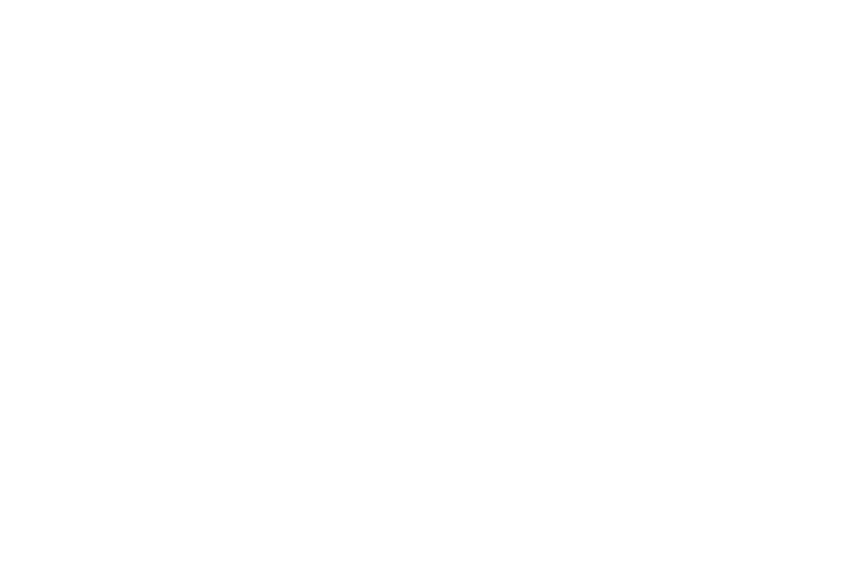
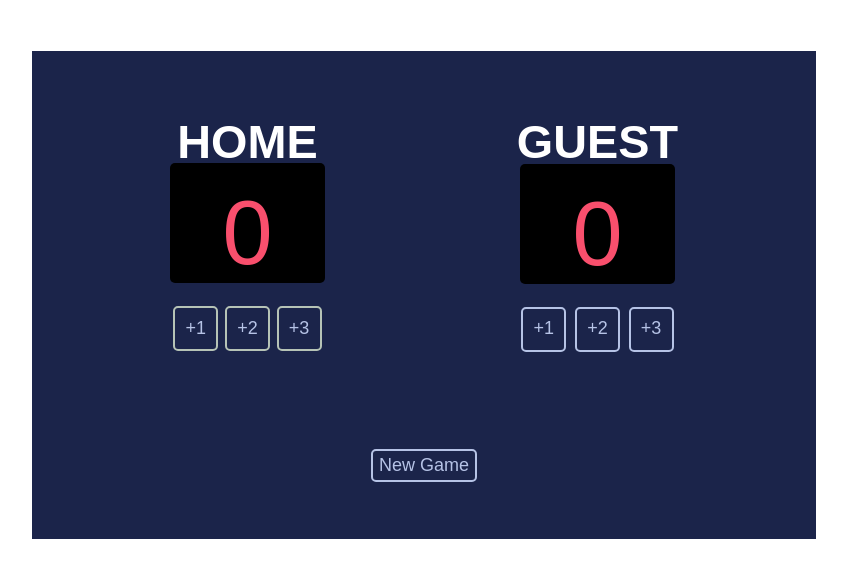
Before and after one commit to moshoodabdullahi/basketball-scoreboard, a website: page index.html in a window 1280 px wide. Shown: the whole page, without its empty margins (216-1063 px from the left). Drawn offline with Linux system fonts and the light colour scheme.

Commit message:
feat: Add basketball scoreboard project

```diff
--- a/css/index.css
+++ /dev/null
@@ -1,3 +0,0 @@
-/* Example of @import use
-This imports the `reset.css` file */
-@import url('./reset.css');
--- a/css/reset.css
+++ /dev/null
@@ -1 +0,0 @@
-/* Base styles */
--- /dev/null
+++ b/css/styles.css
@@ -0,0 +1,140 @@
+* {
+    margin: auto;
+    margin-top: 2%;
+    text-align: center;
+    padding: auto;
+}
+
+body {
+    margin: 0;
+    padding: 0;
+}
+
+.container {
+    background-color: #1B244A;
+    max-width: 700px;
+    max-height: 550px;
+    position: relative;
+    padding: 42px;
+}
+
+.row {
+    display: flex;
+    justify-content: space-around;
+}
+
+.home-heading {
+    font-family: sans-serif;
+    font-weight: 700;
+    font-size: 40px;
+    line-height: 36px;
+    color: white;
+    text-align: center;
+    margin-bottom: 20px;
+    padding-bottom: 32px;
+}
+
+.home-score {
+    width: 155px;
+    height: 120px;
+    background-color: #000;
+    border-radius: 5px;
+    margin-bottom: 20px;
+}
+
+#home-score-el {
+    font-family: sans-serif;
+    font-weight: 400;
+    font-size: 90px;
+    color: #f94f6d;
+    text-align: center;
+    line-height: 140px;
+}
+
+.home-addPoints {
+    display: flex;
+    justify-content: space-between;
+    margin-bottom: 15px;
+}
+
+.home-addPoints button {
+    font-family: sans-serif;
+    width: 45px;
+    height: 45px;
+    font-weight: 400;
+    font-size: 18px;
+    line-height: 27.81px;
+    text-align: center;
+    color: #b6c3e6;
+    border: 2px solid #b6c3b6;
+    border-radius: 5px;
+    background-color: #1B244A;
+    cursor: pointer;
+}
+
+.guest-heading {
+    font-family: sans-serif;
+    font-weight: 700;
+    font-size: 40px;
+    line-height: 36px;
+    color: white;
+    text-align: center;
+    margin-bottom: 20px;
+}
+
+.guest-score {
+    width: 155px;
+    height: 120px;
+    background-color: black;
+    border-radius: 5px;
+    margin-bottom: 20px;
+}
+
+#guest-score-el {
+    font-family: sans-serif;
+    font-weight: 400;
+    font-size: 90px;
+    color: #F94F6D;
+    text-align: center;
+    line-height: 140px;
+}
+
+.guest-addPoints {
+    display: flex;
+    justify-content: space-between;
+    margin-bottom: 15px;
+}
+
+.guest-addPoints button {
+    font-family: sans-serif;
+    width: 45px;
+    height: 45px;
+    font-weight: 400;
+    font-size: 18px;
+    line-height: 27.81px;
+    text-align: center;
+    color: #b6c3e6;
+    border: 2px solid #b6c3e6;
+    border-radius: 5px;
+    background-color: #1B244A;
+    cursor: pointer;
+}
+
+.container .row {
+    display: flex;
+    justify-content: space-around;
+}
+
+.resetGame button {
+    font-family: sans-serif;
+    font-weight: 400;
+    font-size: 18px;
+    line-height: 27.81px;
+    text-align: center;
+    color: #b6c3e6;
+    border: 2px solid #b6c3e6;
+    border-radius: 5px;
+    background-color: #1B244A;
+    margin-bottom: 15px;
+    cursor: pointer;
+}
--- a/index.html
+++ b/index.html
@@ -2,8 +2,56 @@
 <html lang="en">
   <head>
     <meta charset="UTF-8" />
+    <meta http-equiv="X-UA-Compatible" content="IE=edge" />
     <meta name="viewport" content="width=device-width, initial-scale=1.0" />
-    <title>Document</title>
+    <link rel="stylesheet" href="css/styles.css" />
+    <link
+      href="https://www.dafontfree.net/embed/Y3Vyc2VkLXRpbWVyLXVsaWwtcmVndWxhciZkYXRhLzE1MjYvYy8xNzA5ODcvQ3Vyc2VkVGltZXJVTGlMLnR0Zg"
+      rel="stylesheet"
+      type="text/styles.css"
+    />
+    <title>Basketball Scoreboard</title>
   </head>
-  <body></body>
+
+  <body>
+    <div class="container">
+      <div class="row">
+        <div class="home-heading">
+          <h3>HOME</h3>
+          <div class="home-score">
+            <h1 id="home-score-el">0</h1>
+          </div>
+          <div class="home-addPoints">
+            <button id="home-add1Points" onclick="homeAdd1Points()">+1</button>
+            <button id="home-add2Points" onclick="homeAdd2Points()">+2</button>
+            <button id="home-add3Points" onclick="homeAdd3Points()">+3</button>
+          </div>
+        </div>
+        <div class="guest-heading">
+          <h3>GUEST</h3>
+          <div class="guest-score">
+            <h1 id="guest-score-el">0</h1>
+          </div>
+          <div class="guest-addPoints">
+            <button id="guest-Add1Points" onclick="guestAdd1Points()">
+              +1
+            </button>
+            <button id="guest-Add2Points" onclick="guestAdd2Points()">
+              +2
+            </button>
+            <button id="guest-Add3Points" onclick="guestAdd3Points()">
+              +3
+            </button>
+          </div>
+        </div>
+      </div>
+
+      <div class="row">
+        <div class="resetGame">
+          <button id="newGameButton" onclick="newGame()">New Game</button>
+        </div>
+      </div>
+    </div>
+    <script src="js/script.js"></script>
+  </body>
 </html>
--- a/js/index.js
+++ /dev/null
@@ -1,6 +0,0 @@
-const startApp = () => {
-  const body = document.querySelector('body');
-  body.innerHTML = '<h2>JAVASCRIPT ENABLED</h2>';
-};
-
-startApp();
--- /dev/null
+++ b/js/script.js
@@ -0,0 +1,45 @@
+let homeScoreEl = document.getElementById("home-score-el");
+let guestScoreEl = document.getElementById("guest-score-el");
+
+let homeScoreBtnOne = document.getElementById("home-add1Points");
+let homeScoreBtnTwo = document.getElementById("home-add2Points")
+let homeScoreBtnThree = document.getElementById("home-add3Points");
+
+let guestScoreBtnOne = document.getElementById("guest-Add1Points");
+let guestScoreBtnTwo = document.getElementById("guest-Add2Points");
+let guestScoreBtnThree = document.getElementById("guest-Add3Points");
+
+
+let newGameButton = document.getElementById("newGameButton");
+
+homeScoreBtnOne.addEventListener("click", function () {
+    homeScoreEl.textContent++;
+});
+
+
+homeScoreBtnTwo.addEventListener("click", function () {
+    homeScoreEl.textContent = Number(homeScoreEl.textContent) + 2;
+});
+
+
+homeScoreBtnThree.addEventListener("click", function () {
+    homeScoreEl.textContent = Number(homeScoreEl.textContent) + 3;
+});
+
+
+guestScoreBtnOne.addEventListener("click", function () {
+    guestScoreEl.textContent++;
+});
+
+guestScoreBtnTwo.addEventListener("click", function () {
+    guestScoreEl.textContent = Number(guestScoreEl.textContent) + 2;
+});
+
+guestScoreBtnThree.addEventListener("click", function () {
+    guestScoreEl.textContent = Number(guestScoreEl.textContent) + 3;
+});
+
+newGameButton.addEventListener("click", function () {
+    homeScoreEl.textContent = 0;
+    guestScoreEl.textContent = 0;
+});
```
Also changed, not shown: README.md, 1 other file.
